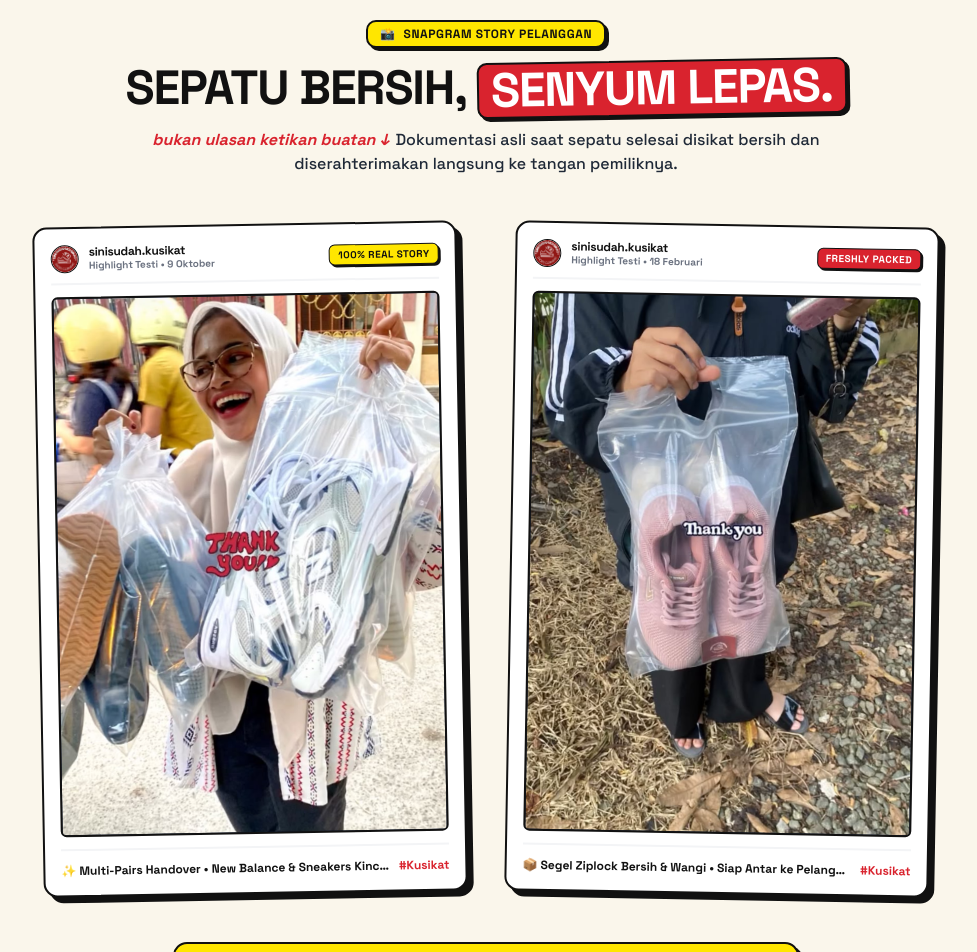
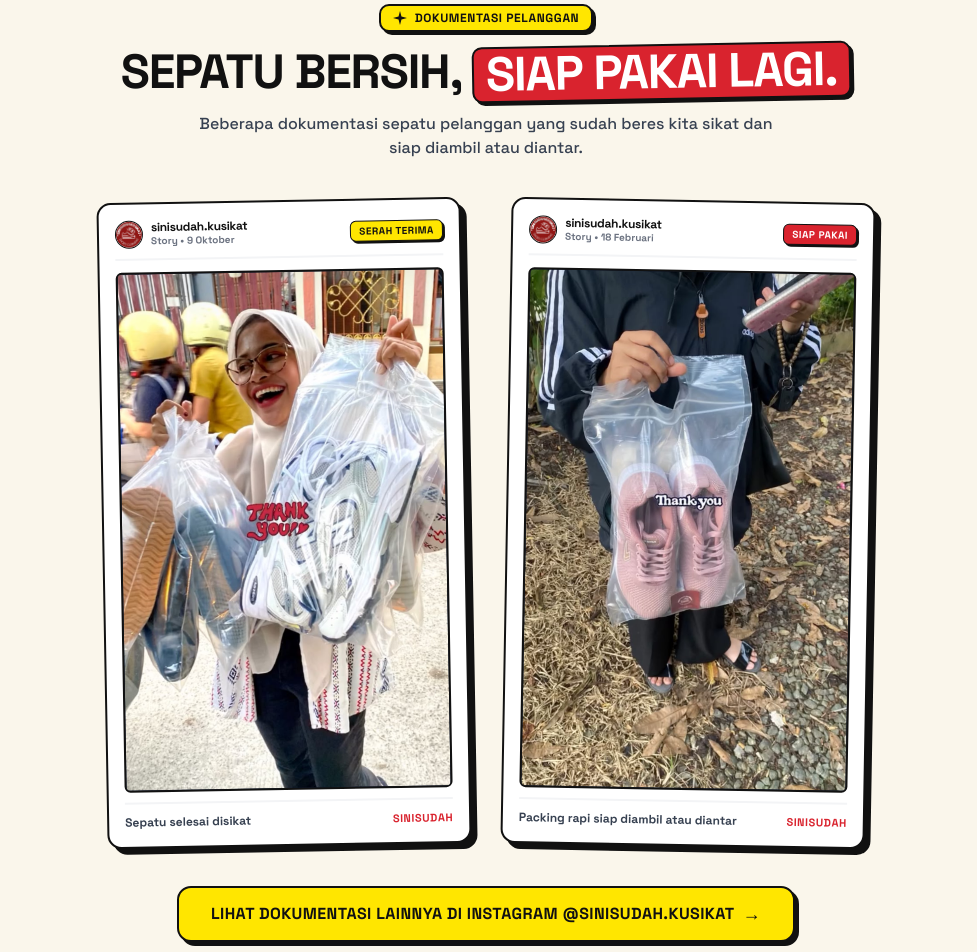
Before and after one commit to akmalgoldi/sinisudah-kusikat-web, a Next.js app: page / in a window 1280 px wide. Shown: the part 3620-4572 px from the top of the page, without its empty margins (154-1131 px from the left). Built offline with nearby package versions, Linux system fonts and the light colour scheme.

Commit message:
refactor(testimonials): tone down copywriting, remove overclaims and emojis, use clean neo-geometric styling

```diff
--- a/src/components/Testimonials.tsx
+++ b/src/components/Testimonials.tsx
@@ -1,5 +1,4 @@
 import React from "react";
-import Link from "next/link";
 
 interface StoryTestimonial {
   id: string;
@@ -17,23 +16,23 @@ const TESTIMONIALS: StoryTestimonial[] = [
   {
     id: "testi-nb",
     image: "/assets/images/testi-1.png",
-    alt: "Pelanggan Sinisudah.Kusikat tersenyum menerima sepatu New Balance bersih dalam kemasan laundry",
-    date: "Highlight Testi • 9 Oktober",
-    tag: "100% REAL STORY",
+    alt: "Dokumentasi pelanggan Sinisudah.Kusikat menerima sepatu bersih",
+    date: "9 Oktober",
+    tag: "SERAH TERIMA",
     tagColor: "bg-yellow-pop",
     tagTextColor: "text-ink",
-    caption: "✨ Multi-Pairs Handover • New Balance & Sneakers Kinclong",
+    caption: "Sepatu selesai disikat",
     rotationClass: "md:-rotate-1",
   },
   {
     id: "testi-pink",
     image: "/assets/images/testi-2.png",
-    alt: "Kemasan ziplock laundry Sinisudah.Kusikat berisi sneakers pink bersih dengan stiker Thank You",
-    date: "Highlight Testi • 18 Februari",
-    tag: "FRESHLY PACKED",
+    alt: "Kemasan laundry Sinisudah.Kusikat berisi sepatu bersih",
+    date: "18 Februari",
+    tag: "SIAP PAKAI",
     tagColor: "bg-brand-red",
     tagTextColor: "text-white",
-    caption: "📦 Segel Ziplock Bersih & Wangi • Siap Antar ke Pelanggan",
+    caption: "Packing rapi siap diambil atau diantar",
     rotationClass: "md:rotate-1",
   },
 ];
@@ -42,41 +41,45 @@ export function Testimonials() {
   return (
     <section
       id="testimoni"
-      className="bg-canvas-cream border-b-2.5 border-ink py-16 md:py-24 px-4 sm:px-6 lg:px-8 w-full overflow-hidden"
+      className="bg-canvas-cream border-b-2.5 border-ink py-16 md:py-20 px-4 sm:px-6 lg:px-8 w-full overflow-hidden"
     >
       <div className="max-w-[1140px] mx-auto">
         {/* Section Header */}
-        <div className="text-center mb-12">
+        <div className="text-center mb-10">
           <div className="inline-flex items-center gap-2 bg-yellow-pop text-ink border-2 border-ink px-3 py-1 rounded-sm shadow-neo-sm font-black text-xs uppercase tracking-wider mb-3">
-            <span>📸</span>
-            <span>SNAPGRAM STORY PELANGGAN</span>
+            {/* Neo-Geometric 4-point sparkle icon */}
+            <svg
+              className="w-3.5 h-3.5 fill-ink"
+              viewBox="0 0 24 24"
+              aria-hidden="true"
+            >
+              <path d="M12 0L14.5 9.5L24 12L14.5 14.5L12 24L9.5 14.5L0 12L9.5 9.5L12 0Z" />
+            </svg>
+            <span>DOKUMENTASI PELANGGAN</span>
           </div>
 
           <h2 className="text-3xl sm:text-4xl md:text-5xl font-black text-ink tracking-tight uppercase leading-tight">
             SEPATU BERSIH,{" "}
             <span className="inline-block bg-brand-red text-white px-3 py-0.5 border-2 border-ink rounded-sm shadow-neo-sm -rotate-1">
-              SENYUM LEPAS.
+              SIAP PAKAI LAGI.
             </span>
           </h2>
 
-          <p className="text-sm sm:text-base text-gray-800 max-w-2xl mx-auto mt-3 leading-relaxed font-medium">
-            <span className="italic font-extrabold text-brand-red mr-1.5">
-              bukan ulasan ketikan buatan &darr;
-            </span>
-            Dokumentasi asli saat sepatu selesai disikat bersih dan diserahterimakan langsung ke tangan pemiliknya.
+          <p className="text-sm sm:text-base text-gray-700 max-w-xl mx-auto mt-3 leading-relaxed font-medium">
+            Beberapa dokumentasi sepatu pelanggan yang sudah beres kita sikat dan siap diambil atau diantar.
           </p>
         </div>
 
         {/* Stories Grid */}
-        <div className="grid grid-cols-1 md:grid-cols-2 gap-8 lg:gap-12 max-w-4xl mx-auto items-stretch">
+        <div className="grid grid-cols-1 md:grid-cols-2 gap-8 lg:gap-10 max-w-3xl mx-auto items-stretch">
           {TESTIMONIALS.map((item) => (
             <div
               key={item.id}
-              className={`bg-white border-2.5 border-ink rounded-md p-3 sm:p-4 shadow-neo-lg ${item.rotationClass} hover:rotate-0 hover:-translate-y-1.5 transition-all duration-300 flex flex-col justify-between`}
+              className={`bg-white border-2.5 border-ink rounded-md p-3 sm:p-4 shadow-neo-lg ${item.rotationClass} hover:rotate-0 hover:-translate-y-1 transition-all duration-200 flex flex-col justify-between`}
             >
               {/* Instagram Story Top Mockup Bar */}
               <div className="flex items-center justify-between pb-2.5 border-b-2 border-gray-100">
-                <div className="flex items-center gap-2.5">
+                <div className="flex items-center gap-2">
                   <img
                     src="/assets/images/logo.png"
                     alt="Logo Sinisudah.Kusikat"
@@ -89,7 +92,7 @@ export function Testimonials() {
                       sinisudah.kusikat
                     </span>
                     <span className="text-[10px] text-gray-500 font-bold leading-tight mt-0.5">
-                      {item.date}
+                      Story &bull; {item.date}
                     </span>
                   </div>
                 </div>
@@ -104,41 +107,40 @@ export function Testimonials() {
               </div>
 
               {/* Story Photograph */}
-              <div className="relative w-full aspect-[9/16] sm:aspect-[4/5] md:aspect-[9/16] max-h-[540px] rounded-xs overflow-hidden border-2 border-ink bg-slate-900 mt-3 shadow-inner">
+              <div className="relative w-full aspect-[9/16] sm:aspect-[4/5] md:aspect-[9/16] max-h-[520px] rounded-xs overflow-hidden border-2 border-ink bg-slate-900 mt-3 shadow-inner">
                 <img
                   src={item.image}
                   alt={item.alt}
-                  className="w-full h-full object-cover object-center transform hover:scale-[1.02] transition-transform duration-500"
+                  className="w-full h-full object-cover object-center"
                   loading="lazy"
                   width={720}
                   height={1280}
                 />
               </div>
 
-              {/* Bottom Authentic Caption */}
-              <div className="pt-3 flex items-center justify-between text-xs font-bold text-ink border-t-2 border-gray-100 mt-3">
-                <span className="truncate pr-2">{item.caption}</span>
-                <span className="text-brand-red shrink-0 font-black">#Kusikat</span>
+              {/* Bottom Caption */}
+              <div className="pt-2.5 flex items-center justify-between text-xs font-bold text-ink border-t-2 border-gray-100 mt-2.5">
+                <span className="text-gray-700 truncate pr-2">{item.caption}</span>
+                <span className="text-brand-red font-black tracking-wider text-[11px] uppercase">
+                  Sinisudah
+                </span>
               </div>
             </div>
           ))}
         </div>
 
         {/* Action Button to Real Instagram Highlights */}
-        <div className="mt-12 text-center">
+        <div className="mt-10 text-center">
           <a
             href="https://www.instagram.com/sinisudah.kusikat"
             target="_blank"
             rel="noopener noreferrer"
             className="inline-flex items-center gap-2 bg-yellow-pop hover:bg-yellow-card text-ink font-black text-xs sm:text-sm md:text-base py-3 px-6 sm:px-8 rounded-md border-2.5 border-ink shadow-neo hover:shadow-neo-lg hover:-translate-y-0.5 active:translate-y-0 active:shadow-neo-xs transition-all uppercase tracking-wide"
-            title="Buka Instagram resmi @sinisudah.kusikat untuk melihat bukti ulasan lainnya"
+            title="Buka Instagram resmi @sinisudah.kusikat"
           >
-            <span>Lihat Ratusan Testi Lainnya di Instagram @sinisudah.kusikat</span>
+            <span>Lihat Dokumentasi Lainnya di Instagram @sinisudah.kusikat</span>
             <span className="text-base sm:text-lg font-black">&rarr;</span>
           </a>
-          <p className="text-xs text-gray-500 mt-2.5 font-bold">
-            Diperbarui berkala langsung di highlight Snapgram akun resmi.
-          </p>
         </div>
       </div>
     </section>
```
